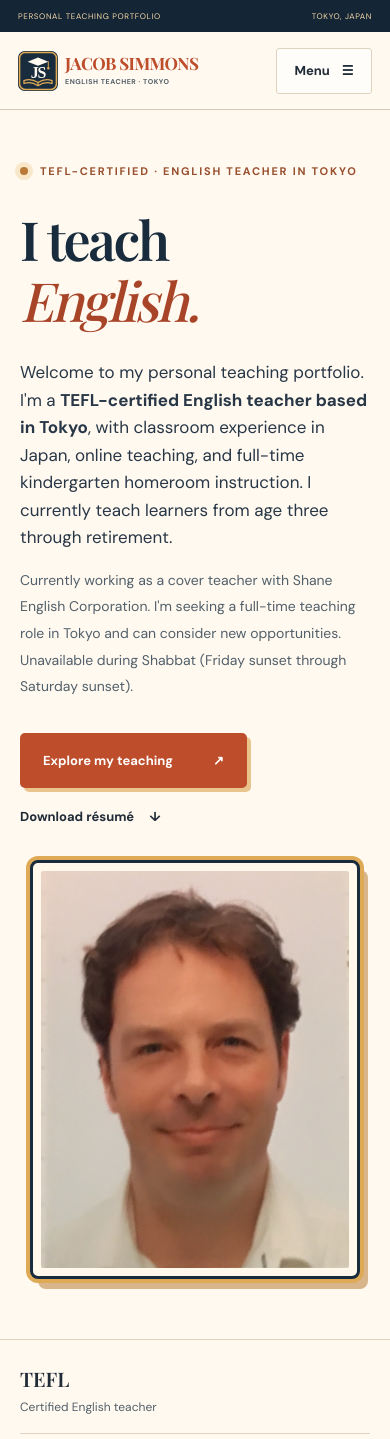
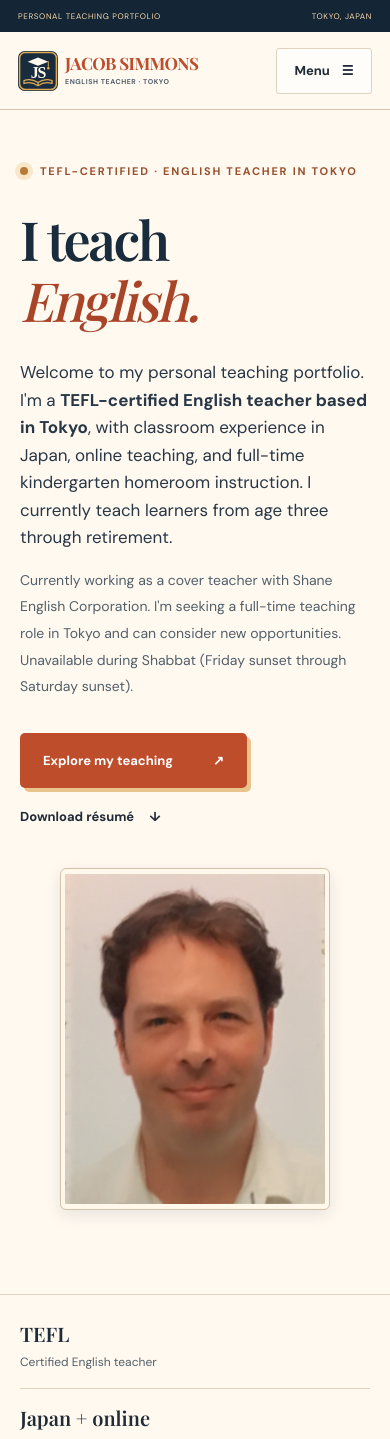
Before and after one commit to desukara/portfolio, a Next.js app: page / in a window 390 px wide. Shown: the top 1439 px of the page. Built offline with nearby package versions, Linux system fonts and the light colour scheme; a web font is replaced by a local one.

Commit message:
Refine homepage portrait framing on mobile

```diff
--- a/app/globals.css
+++ b/app/globals.css
@@ -547,3 +547,28 @@ footer{background:#192c3d}
 .site-header .brand-wordmark small{font-size:clamp(7px,.72vw,9px);letter-spacing:.12em}
 @media(max-width:700px){.site-header .brand-wordmark{font-size:17px}.site-header .brand-wordmark small{font-size:7px;letter-spacing:.08em}}
 @media(max-width:380px){.site-header .brand-wordmark{font-size:15px}.site-header .brand-wordmark small{font-size:6px}}
+
+
+/* Mobile homepage portrait: restrained scale and a clean, balanced frame. */
+@media (max-width: 600px) {
+  .hero.hero .hero-photo {
+    width: min(100% - 36px, 270px);
+    max-width: 270px;
+    height: auto;
+    aspect-ratio: 1076 / 1366;
+    margin: 8px auto 24px;
+    padding: 4px;
+    border: 1px solid #d4c1a6;
+    border-radius: 6px;
+    background: #fff8eb;
+    box-shadow: 0 5px 16px rgba(25, 44, 61, 0.10);
+    overflow: hidden;
+  }
+  .hero.hero .hero-photo img {
+    width: 100%;
+    height: 100%;
+    object-fit: contain;
+    object-position: center;
+    border-radius: 3px;
+  }
+}
```
